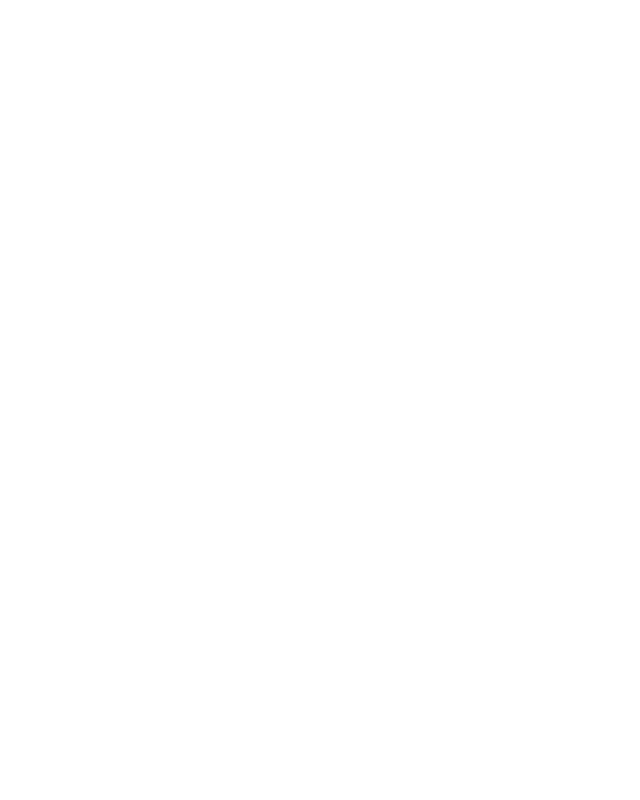
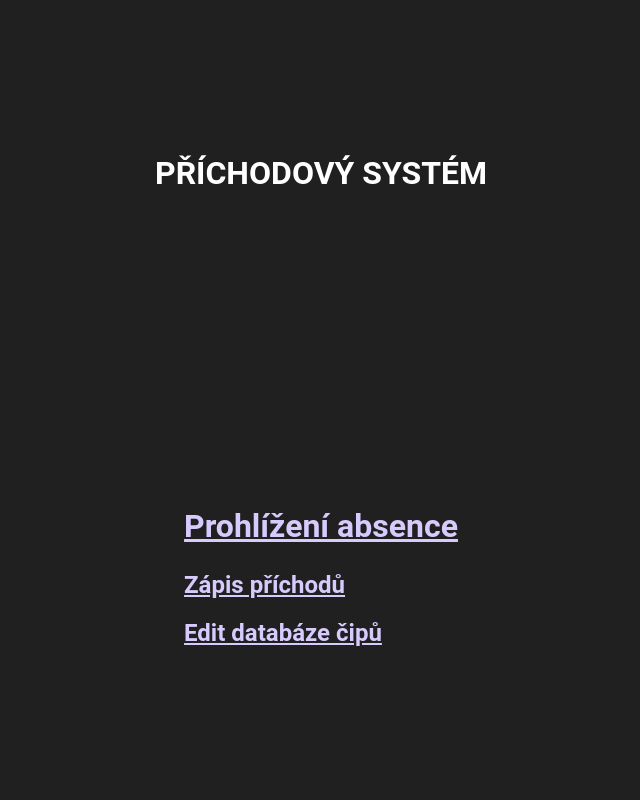
Before and after one commit to cenekp74/festival-prichodovy-system, a Flask app: page / in a window 1280 px wide. Before the commit the part shown is empty. Shown: the whole page, without its empty margins (319-959 px from the left). Run offline with Flask 3, Linux system fonts and the light colour scheme; some libraries are stand-ins or nearby versions.

Commit message:
index page, styling

```diff
--- a/app/static/css/main.css
+++ b/app/static/css/main.css
@@ -9,10 +9,16 @@
     --button-hover-color: #616161;
     --border-radius: 5px;
     --bg-color: var(--right-column-bg);
+    --link-color: #d7cafc;
+    --link-hover-color: #babaff;
 }
 
 a {
-    color: var(--text-color);
+    color: var(--link-color);
+}
+
+a:hover {
+    color: var(--link-hover-color);
 }
 
 body {
--- a/app/templates/index.html
+++ b/app/templates/index.html
@@ -0,0 +1,31 @@
+<!DOCTYPE html>
+<html lang="cs">
+
+<head>
+    <meta charset="UTF-8">
+    <meta http-equiv="X-UA-Compatible" content="IE=edge">
+    <meta name="viewport" content="width=device-width, initial-scale=1.0", shrink-to-fit="no">
+    <link rel="stylesheet" href="{{ url_for('static', filename='/css/main.css') }}">
+    <link rel="stylesheet" href="https://cdnjs.cloudflare.com/ajax/libs/font-awesome/6.5.0/css/all.min.css">
+    <script src="https://unpkg.com/htmx.org@1.9.10"></script>
+</head>
+
+<body>
+    <style>
+        .content {
+            display: flex;
+            justify-content: space-around;
+            flex-direction: column;
+            align-items: center;
+        }
+    </style>
+    <div class="content">
+        <h1>PŘÍCHODOVÝ SYSTÉM</h1>
+        <nav>
+            <a href=""><h1 style="font-size: 2rem;">Prohlížení absence</h1></a>
+            <a href="{{ url_for('write') }}"><h1>Zápis příchodů</h1></a>
+            <a href="{{ url_for('edit') }}"><h1>Edit databáze čipů</h1></a>
+        </nav>
+    </div>
+</body>
+</html>
```
